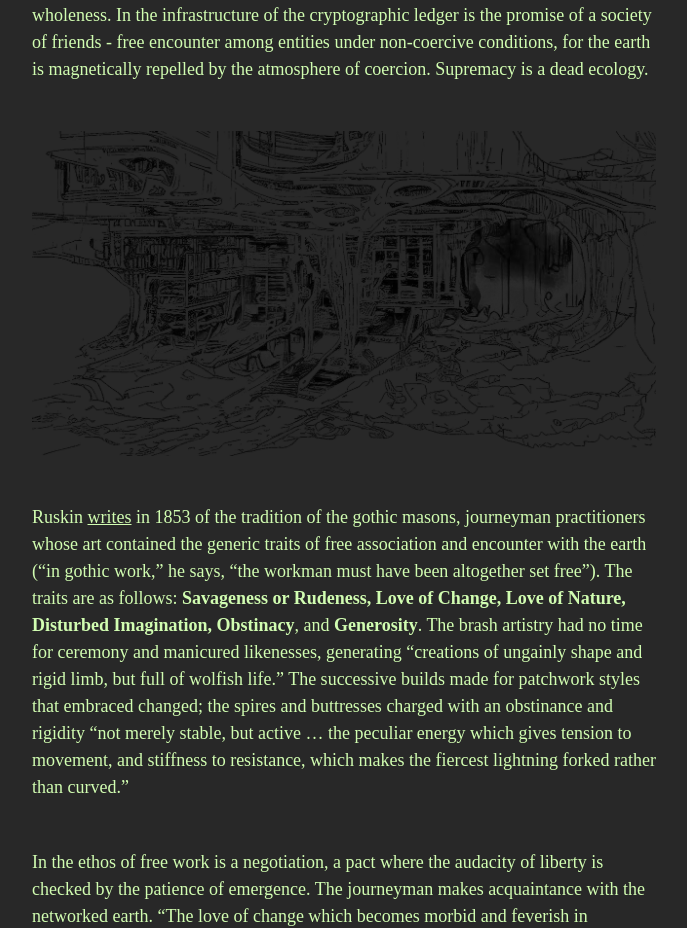
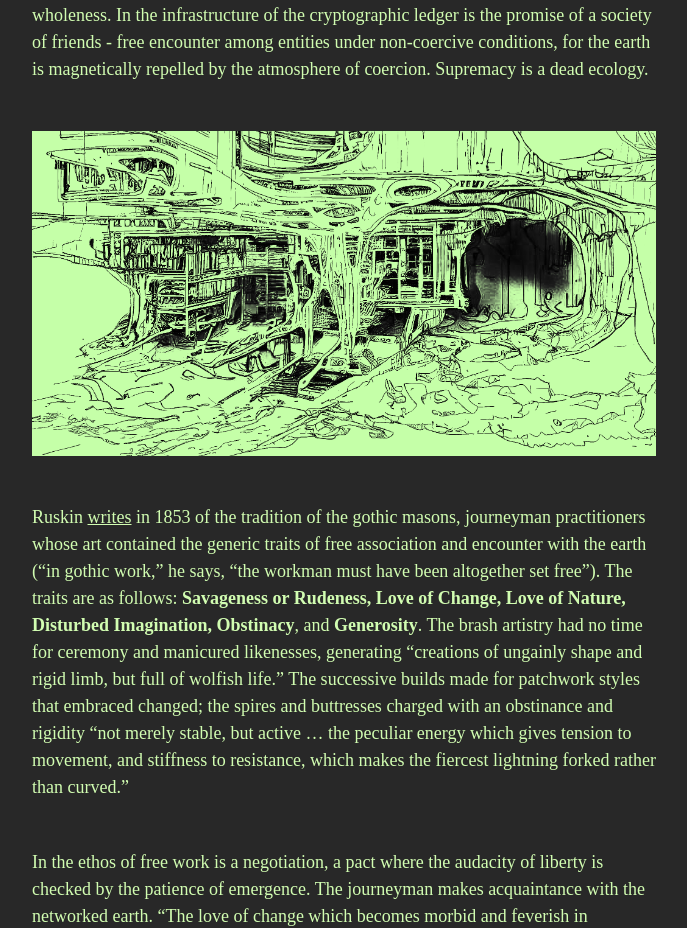
Before and after one commit to oovg/the-open-template, a Next.js app: page / in a window 1280 px wide. Shown: the part 1900-2828 px from the top of the page, without its empty margins (296-983 px from the left). Built offline with nearby package versions, Linux system fonts and the light colour scheme; a web font is replaced by a local one; what @rainbow-me/rainbowkit, wagmi would draw is missing.

Commit message:
Update Section.tsx

```diff
--- a/src/components/Section.tsx
+++ b/src/components/Section.tsx
@@ -59,7 +59,7 @@ export const Section = () => (
           atmosphere of coercion. Supremacy is a dead ecology.
         </Text>
         <Text textStyle="paragraph">
-          <Image src="../assets/ecology.png" alt="ecology" />
+          <Image src="../assets/ecology2.png" alt="ecology2" />
         </Text>
         <Text textStyle="paragraph">
           Ruskin{' '}
```
